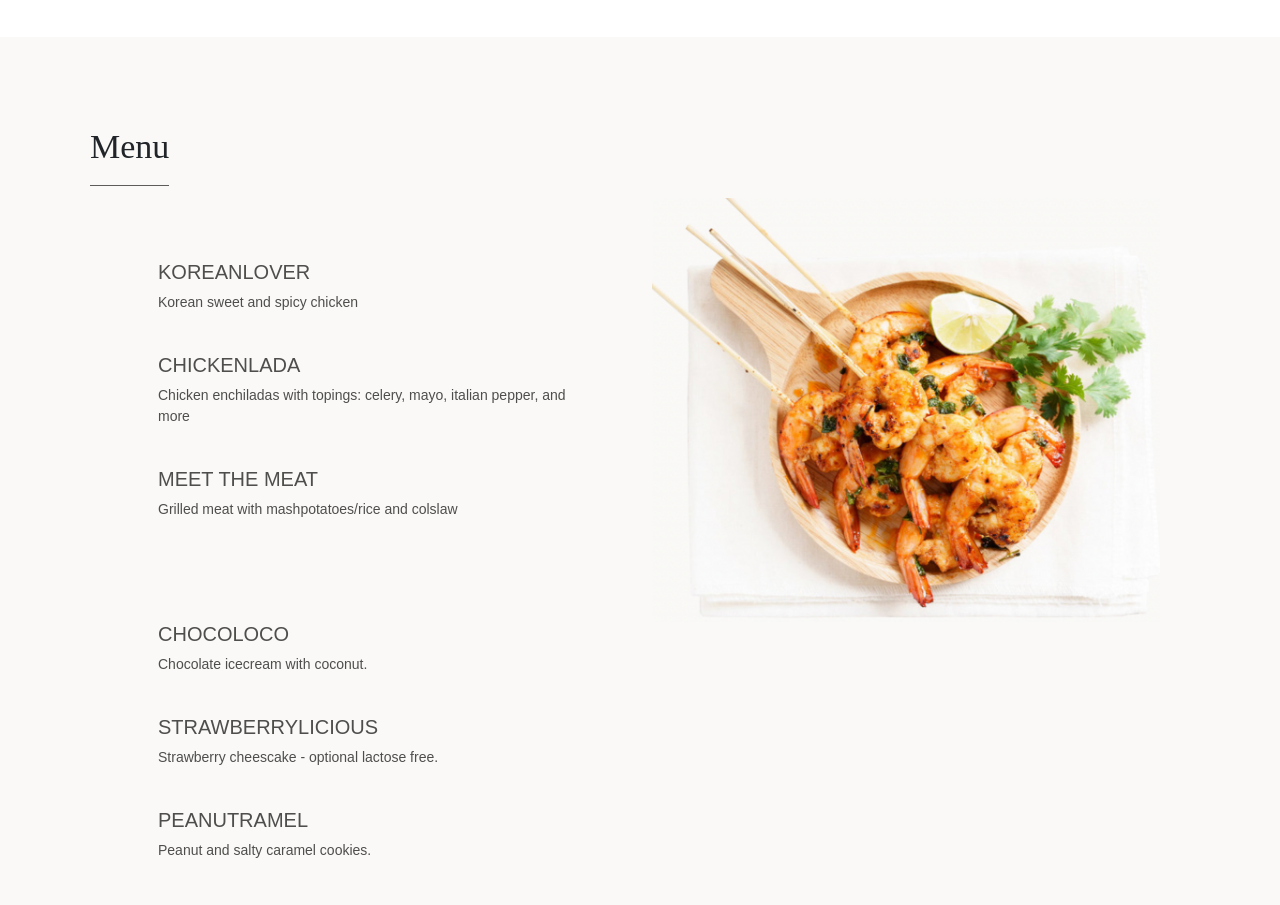
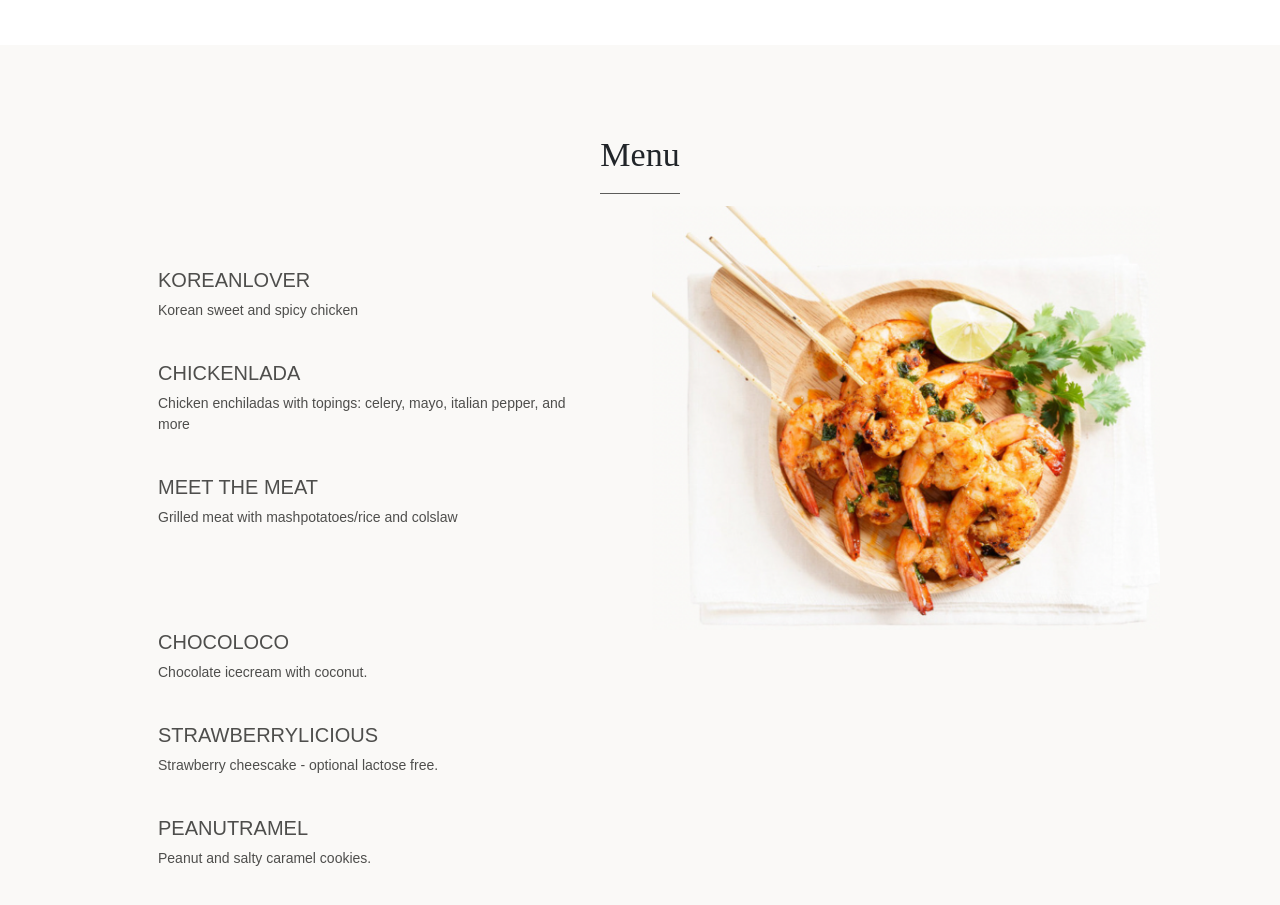
Before and after one commit to nchaur/restaurant, a React (Create React App) app: page / in a window 1280 px wide. Shown: the part 1100-2005 px from the top of the page. Built offline with nearby package versions, Linux system fonts and the light colour scheme.

Commit message:
logo and menu styles

```diff
--- a/src/App.scss
+++ b/src/App.scss
@@ -125,6 +125,7 @@ p {
     border-bottom: 1px solid #5c5c5a;
     padding-bottom: 20px;
     font-size: $titleFontSize;
+    text-align: center;
   }
 
   .menuRow {
--- a/src/components/Menu.js
+++ b/src/components/Menu.js
@@ -30,7 +30,7 @@ const Menu = () => {
       {/* Desktop view */}
       <div className="d-none d-sm-block">
         <Row>
-          <Col>
+          <Col style={{ textAlign: "center" }}>
             <h1 className="menuCard">Menu</h1>
           </Col>
         </Row>
```
Also changed, not shown: src/assets/images/logo.png, src/assets/images/logo2.png (added).
